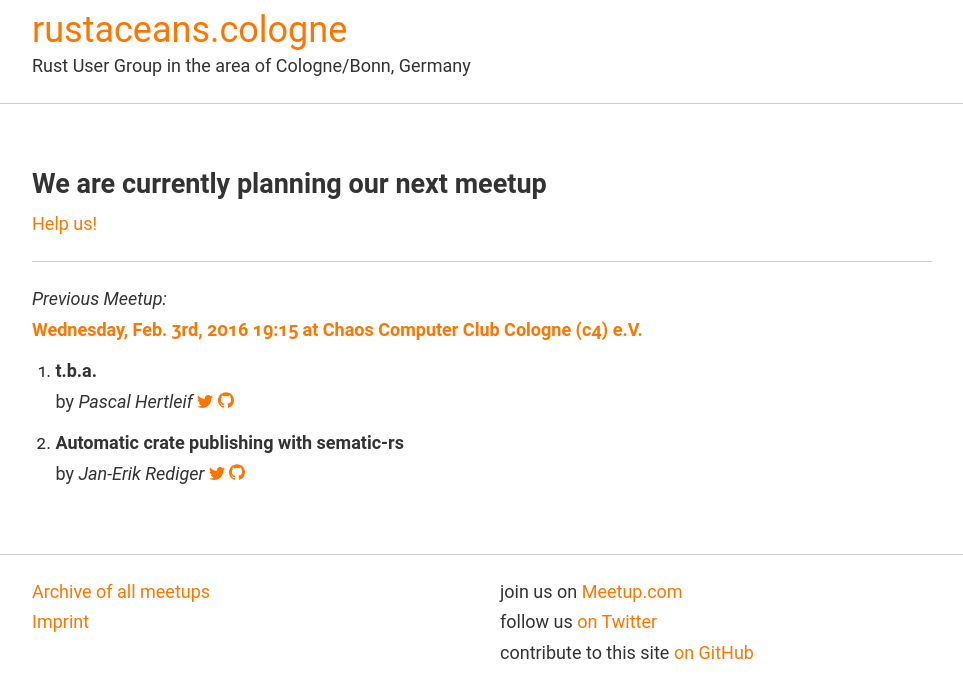
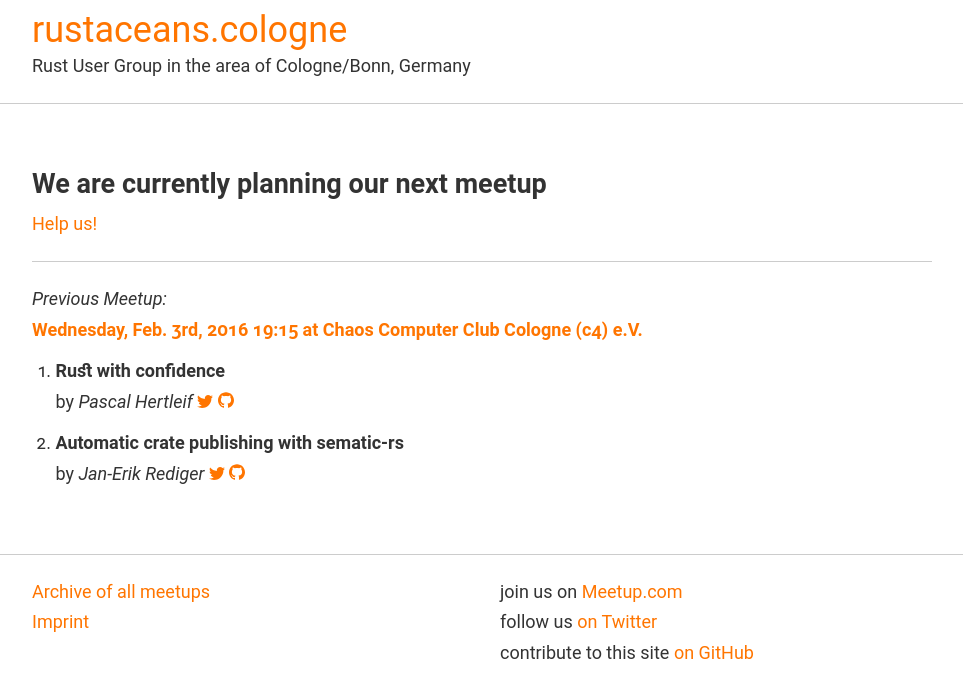
Before and after one commit to Rustaceans/rust-cologne, a Jekyll site: the page built from index.html, in a window 1280 px wide. Shown: the top 698 px of the page, without its empty margins (158-1121 px from the left). Built offline with Jekyll 4.4.1, drawn with Linux system fonts in a browser that asks for light colours.

Commit message:
Add Pascal's talk's name

```diff
--- a/_posts/2016-02-03-third-meetup.md
+++ b/_posts/2016-02-03-third-meetup.md
@@ -12,7 +12,7 @@
   street: "Heliosstr. 6a"
   city: Köln
 talks:
-- title: "t.b.a."
+- title: "Rust with confidence"
   speaker:
     name: "Pascal Hertleif"
     twitter: killercup
```
